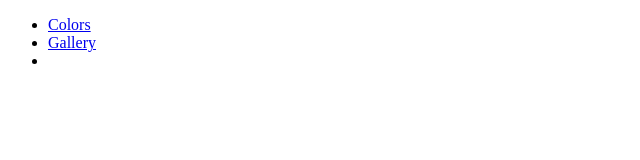
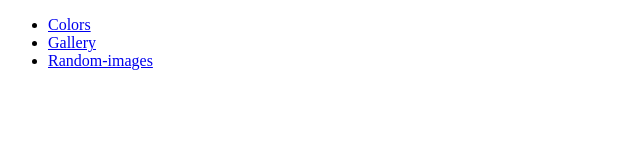
Before and after one commit to DarjaRaud/Week11, a plain HTML site: page index.html in a window 1280 px wide. Shown: the whole page, without its empty margins (0-640 px from the left). Drawn offline with Linux system fonts and the light colour scheme.

Commit message:
Update index.html

```diff
--- a/index.html
+++ b/index.html
@@ -14,7 +14,7 @@
         <ul>
             <li><a href="colors.html">Colors</a></li>
             <li><a href="gallery.html">Gallery</a></li>
-            <li><a href="random-image.html"></a></li>
+            <li><a href="random-image.html">Random-images</a></li>
         </ul>
     </div>
 
```
